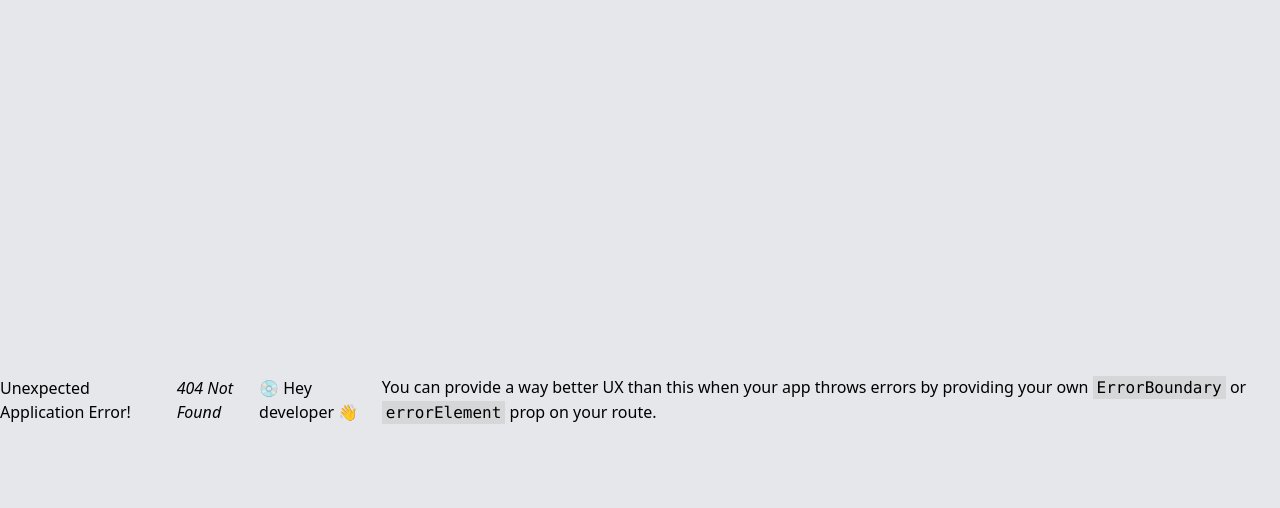
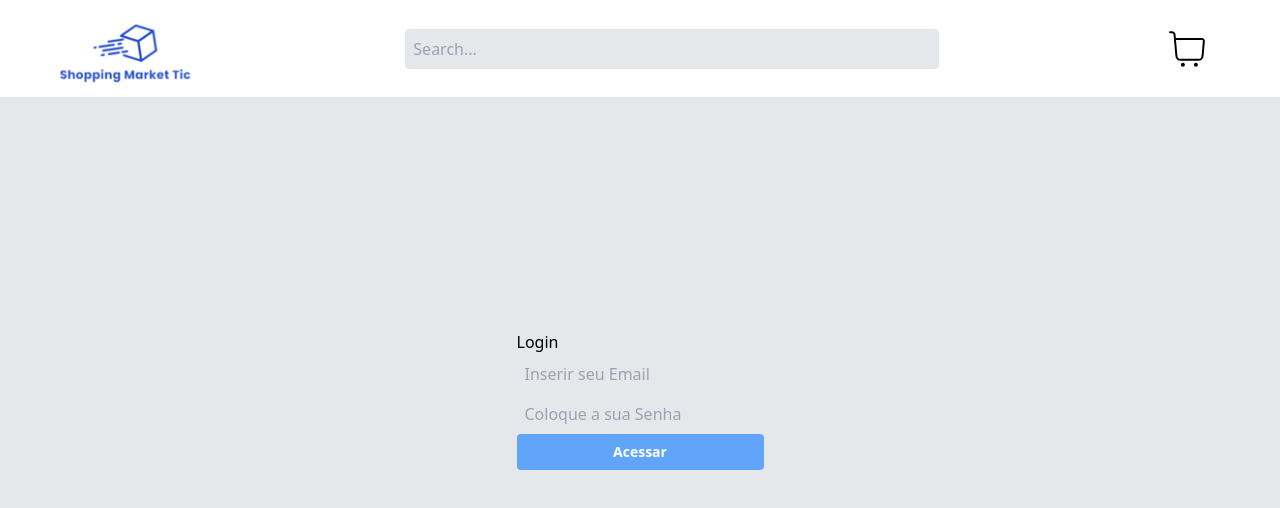
Before and after one commit to cesinhadev/shoppingMarketTic, a React (Vite) app in the folder shoppingMarketTic/: page /login in a window 1280 px wide. Before the commit this address had no page. Shown: the top 508 px of the page. Built offline with nearby package versions, Linux system fonts and the light colour scheme.

Commit message:
Criando a tela de Login da loja

```diff
--- /dev/null
+++ b/shoppingMarketTic/src/app/view/Login.tsx
@@ -0,0 +1,64 @@
+import { useState } from "react"
+import authService from "../services/auth.service";
+import { useNavigate } from "react-router-dom";
+import Button from "../components/Button";
+import Input from "../components/Input";
+import Header from "../components/Header";
+
+
+const Login = () => {
+	const [formData, setFormData] = useState({
+		email:"",
+		password:""
+	});
+
+	const navigate = useNavigate();
+
+	const handleChange = (e:React.ChangeEvent<HTMLInputElement>) => {
+		setFormData({...formData, [e.target.name]: e.target.value})
+	}
+
+	const handleSubmit = async(e: React.FormEvent<HTMLFormElement>) => {
+		e.preventDefault();
+
+		try{
+			const resp = authService.autenticate(formData)
+
+			authService.setLoginUser(await resp);
+
+			return navigate("/")
+		}
+		catch{
+			console.log("Algo deu errado")
+		}
+	}
+
+	return(
+		<div>
+			<Header/>
+			<h1>Login</h1>
+			<form onSubmit={(e) => void handleSubmit(e)}>
+				<Input
+				type="email"
+				placeholder="Inserir seu Email"
+				value={formData.email}
+				name="email"
+				onChange={(e) => handleChange(e)}
+				/>
+
+				<Input
+				type="password"
+				placeholder="Coloque a sua Senha"
+				value={formData.password}
+				name="password"
+				onChange={(e) => handleChange(e)}
+				/>
+
+				<Button type="submit"> Acessar </Button>
+			</form>
+		</div>
+	)
+}
+
+
+export default Login;
```
Also changed, not shown: shoppingMarketTic/src/App.tsx (+11 -4 lines).
